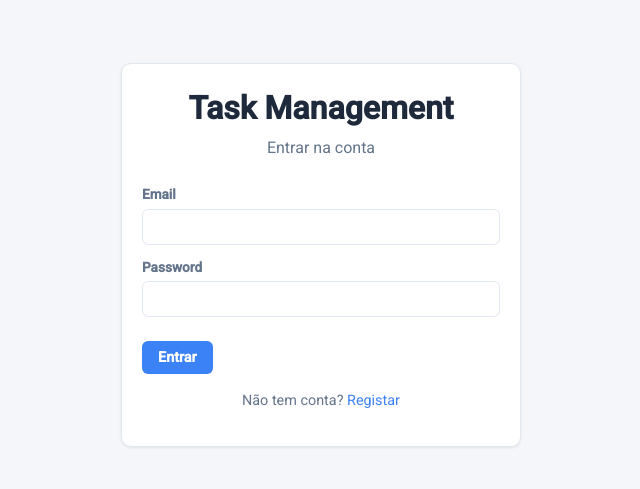
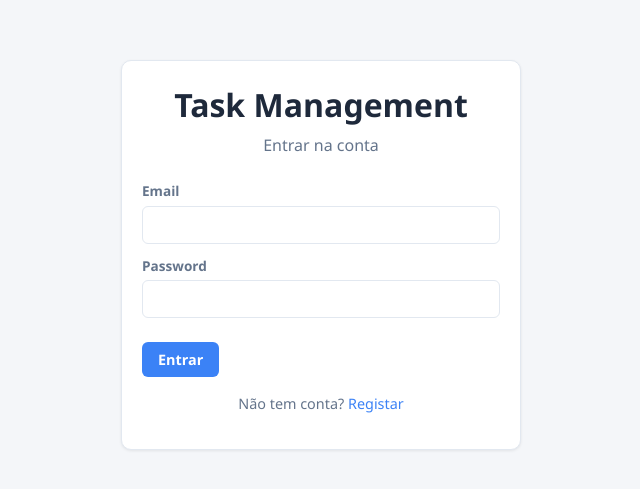
Before and after one commit to vascocoelho2003/timetrack, an Angular app in the folder frontend/: page /login in a window 1280 px wide. Shown: the part 145-634 px from the top of the page, without its empty margins (319-959 px from the left). Built offline with nearby package versions, Linux system fonts and the light colour scheme.

Commit message:
update das fontes

```diff
--- a/frontend/src/styles.css
+++ b/frontend/src/styles.css
@@ -728,4 +728,3 @@ input:focus, textarea:focus, select:focus {
 }
 
 html, body { height: 100%; }
-body { margin: 0; font-family: Roboto, "Helvetica Neue", sans-serif; }
```
